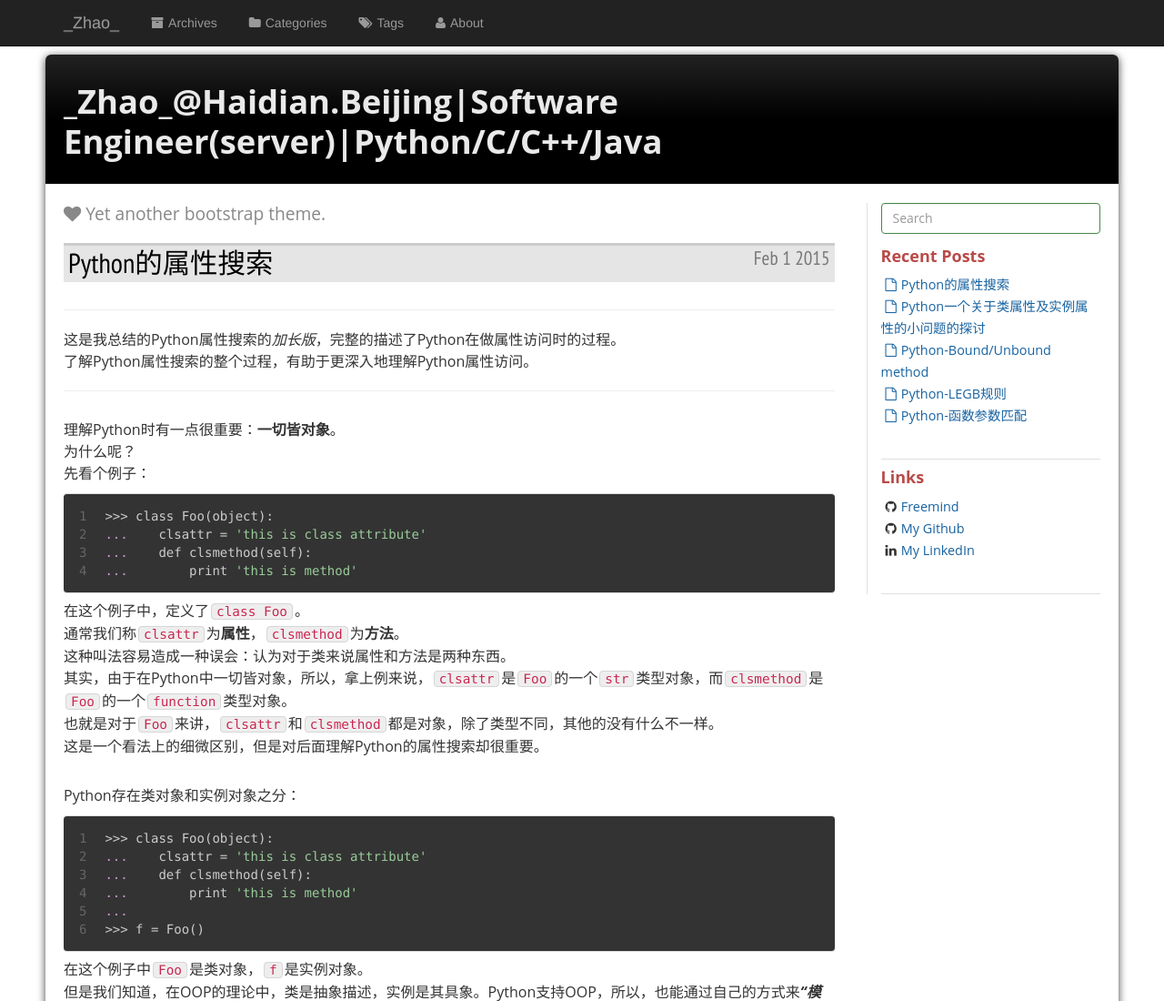
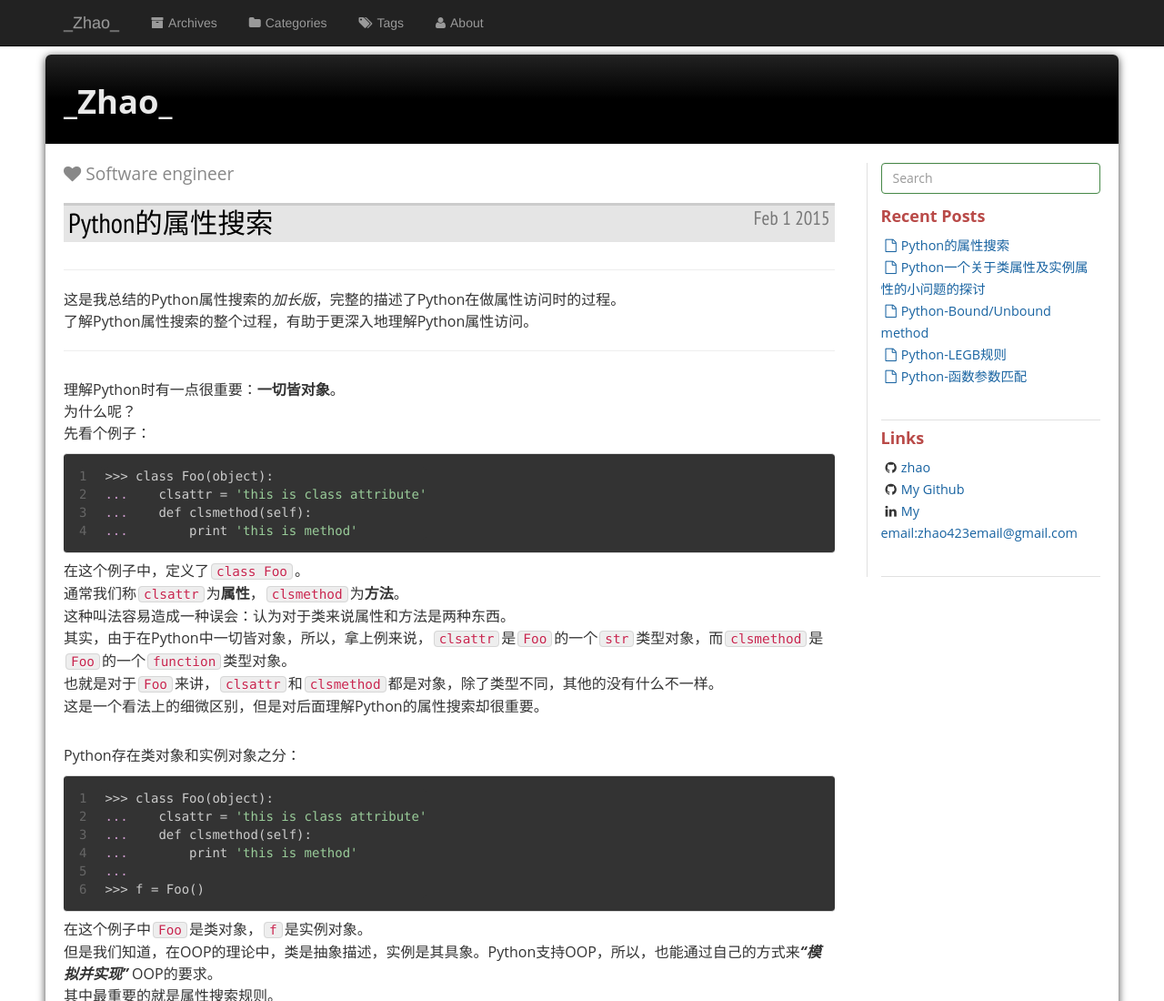
Before and after one commit to HITsZhao/HITsZhao.github.io, a plain HTML site: page index.html in a window 1280 px wide. Shown: the top 1100 px of the page at 91% size. Drawn offline with Linux system fonts and the light colour scheme.

Commit message:
Site updated: 2015-03-17 23:05:47

```diff
--- a/index.html
+++ b/index.html
@@ -83,7 +83,7 @@
   <div class="container">
   	<div class="content">
     	 <div class="page-header">
-  <h1>_Zhao_@Haidian.Beijing|Software Engineer(server)|Python/C/C++/Java</h1>
+  <h1>_Zhao_</h1>
 </div>
 
 <div class="row page">
@@ -94,7 +94,7 @@
 
 		<div class="slogan">
       <i class="fa fa-heart"></i>
-      Yet another bootstrap theme.
+      Software engineer
 </div>
 
 		<div class="mypage">
@@ -335,11 +335,11 @@
 	<h4>Links</h4>
 	<ul class="blogroll list-unstyled">
 
-		<li><i class="fa fa-github"></i><a href="https://github.com/wzpan/freemind/" title="Freemind's Github repository." target="_blank"]);">Freemind</a></li>
+		<li><i class="fa fa-github"></i><a href="https://HITsZhao.github.io" title="This is my personal Github page." target="_blank"]);">zhao</a></li>
 
-		<li><i class="fa fa-github"></i><a href="http://www.github.com/wzpan" title="My Github account." target="_blank"]);">My Github</a></li>
+		<li><i class="fa fa-github"></i><a href="http://www.github.com/HITsZhao" title="My Github account." target="_blank"]);">My Github</a></li>
 
-		<li><i class="fa fa-linkedin"></i><a href="http://www.linkedin.com/pub/weizhou-pan/5b/8a0/161" title="My Linkin account." target="_blank"]);">My LinkedIn</a></li>
+		<li><i class="fa fa-linkedin"></i><a href="http://HITsZhao.github.io" title="My email." target="_blank"]);">My email:zhao423email@gmail.com</a></li>
 
 	</ul>
 </div>
```
Also changed, not shown: archives/2015/01/index.html (+3 -3 lines), archives/2015/01/page/2/index.html (+3 -3 lines), archives/2015/01/page/3/index.html (+3 -3 lines), archives/2015/01/page/4/index.html (+3 -3 lines), archives/2015/02/index.html (+3 -3 lines), archives/2015/index.html (+3 -3 lines), archives/2015/page/2/index.html (+3 -3 lines), archives/2015/page/3/index.html (+3 -3 lines), archives/2015/page/4/index.html (+3 -3 lines), archives/index.html (+3 -3 lines), archives/page/2/index.html (+3 -3 lines), archives/page/3/index.html (+3 -3 lines), archives/page/4/index.html (+3 -3 lines), page/2/index.html (+5 -5 lines), 2 more files.
